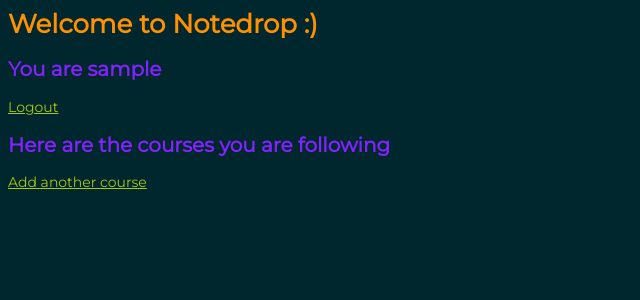
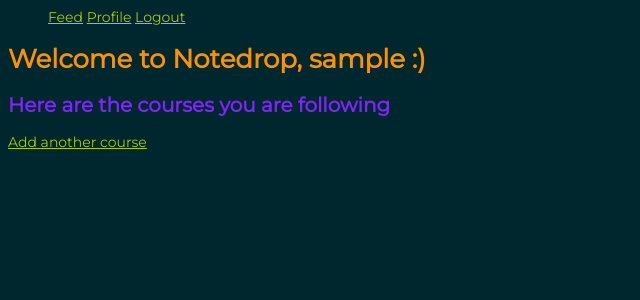
Before and after one commit to papes1ns/notedrop, a Django app: page / in a window 1280 px wide. Shown: the top 300 px of the page, without its empty margins (0-640 px from the left). Run offline with Django 3.2, Linux system fonts and the light colour scheme; the visitor is signed in with stand-in values (Sample User, id 1); data comes from the database, SQL or seed files in the repository; data that the repository does not hold is empty; some libraries are stand-ins or nearby versions.

Commit message:
Add top navigation bar in base.html

```diff
--- a/notedrop/authentication/views.py
+++ b/notedrop/authentication/views.py
@@ -32,7 +32,7 @@ def signup(request):
         form = UserCreationForm(request.POST)
         if form.is_valid():
             form.save()
-            return redirect('enroll')
+            return redirect('profile')
         else:
             context['form'] = form
             return render(request, 'authentication/signup.html', context)
--- a/notedrop/main/views.py
+++ b/notedrop/main/views.py
@@ -41,9 +41,7 @@ def select_course(request, state=None, school=None, designator=None):
     if designator and school and state:
         school_str = school.replace('-', ' ')
         school = School.objects.filter(name__icontains=school_str)[0]
-
-        # need to exclude the courses the user is already following
-        courses = Course.objects.filter(designator__icontains=designator)
+        courses = Course.objects.filter(designator__icontains=designator).exclude(userprofile__user=request.user)
         courses_users = []
         for c in courses:
             courses_users.append([c, UserProfile.objects.filter(courses=c).count()])
--- a/notedrop/static/css/global.css
+++ b/notedrop/static/css/global.css
@@ -32,3 +32,6 @@ input {
 .errorlist > li{
   color: rgb(207, 31, 0);
 }
+.nav-links > li {
+  display: inline;
+}
--- a/notedrop/templates/base.html
+++ b/notedrop/templates/base.html
@@ -9,6 +9,13 @@
   {% block extra_head %}{% endblock %}
 </head>
 <body>
+{% block navigation %}
+<ul class='nav-links'>
+<li><a href='{% url 'feed' %}'>Feed</a></li>
+<li><a href='{% url 'profile' %}'>Profile</a></li>
+<li><a href='{% url 'logout' %}'>Logout</a></li>
+</ul>
+{% endblock %}
 {% block content %}{% endblock %}
 </body>
 </html>
--- a/notedrop/templates/main/feed.html
+++ b/notedrop/templates/main/feed.html
@@ -3,10 +3,7 @@
 {% block title %}Notedrop Feed{% endblock %}
 
 {% block content %}
-<h1>Welcome to Notedrop :)</h1>
-
-<h2>You are {{ user }}</h2>
-<a href={% url 'logout' %}>Logout</a>
+<h1>Welcome to Notedrop, {{ request.user }} :)</h1>
 
 <h2>Here are the courses you are following</h2>
 <ul>
--- a/notedrop/templates/main/profile.html
+++ b/notedrop/templates/main/profile.html
@@ -4,8 +4,6 @@
 
 {% block content %}
 <h1>{{ request.user }}'s Profile</h1>
-
-<a href={% url 'logout' %}>Logout</a>
 
 <h2>Here are the courses you are following</h2>
 <table>
```
